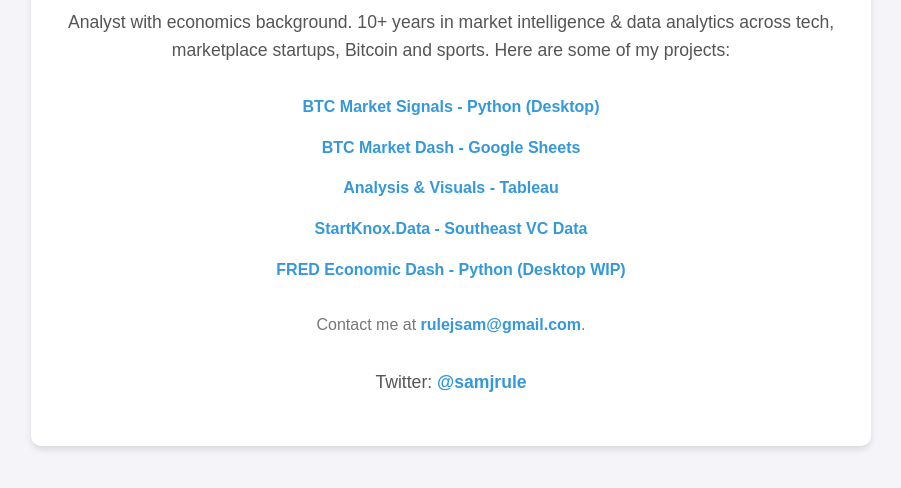
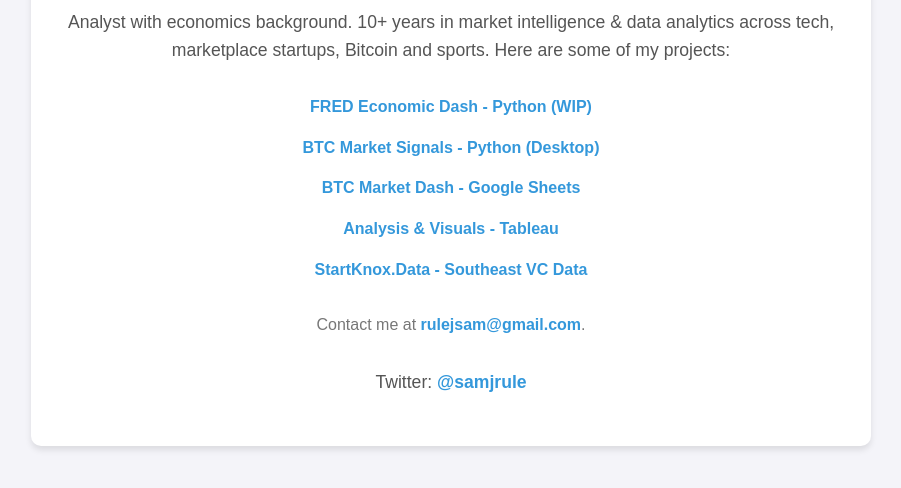
Before and after one commit to sjfremen/sjfremen.github.io, a plain HTML site: page index.html in a window 1280 px wide. Shown: the part 136-624 px from the top of the page, without its empty margins (189-1090 px from the left). Drawn offline with Linux system fonts and the light colour scheme.

Commit message:
Update index.html

```diff
--- a/index.html
+++ b/index.html
@@ -99,11 +99,11 @@
     <h1>SJ Analytics Portfolio</h1>
     <p>Analyst with economics background. 10+ years in market intelligence & data analytics across tech, marketplace startups, Bitcoin and sports. Here are some of my projects:</p>
     <ul>
+      <li><a href="https://freddash.streamlit.app/" target="_blank">FRED Economic Dash - Python (WIP) </a></li>
       <li><a href="https://utxodash-967dc665dcd6.herokuapp.com/" target="_blank">BTC Market Signals - Python (Desktop)</a></li>
       <li><a href="https://docs.google.com/spreadsheets/d/1eQOWiofhzoYnRUOvNHLhZ-YQ2vIeVc2O8lVUFoB-ULY/edit?usp=sharing" target="_blank">BTC Market Dash - Google Sheets</a></li>
       <li><a href="https://docs.google.com/presentation/d/1V-wjyoXeXKixc3HrKUc7lV8Ey30WuXG-sE9SaRDHhG8/edit?usp=sharing" target="_blank">Analysis & Visuals - Tableau</a></li>
       <li><a href="https://rulejsam.wixsite.com/startknox" target="_blank">StartKnox.Data - Southeast VC Data</a></li>
-      <li><a href="https://fred-dash.onrender.com/" target="_blank">FRED Economic Dash - Python (Desktop WIP)</a></li>
     </ul>
     <p class="contact">Contact me at <a href="mailto:rulejsam@gmail.com">rulejsam@gmail.com</a>.</p>
     <p>Twitter: <a href="https://x.com/samjrule" target="_blank">@samjrule</a></p>
```
